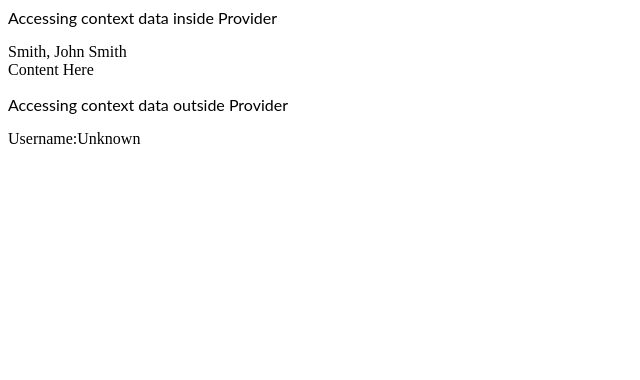
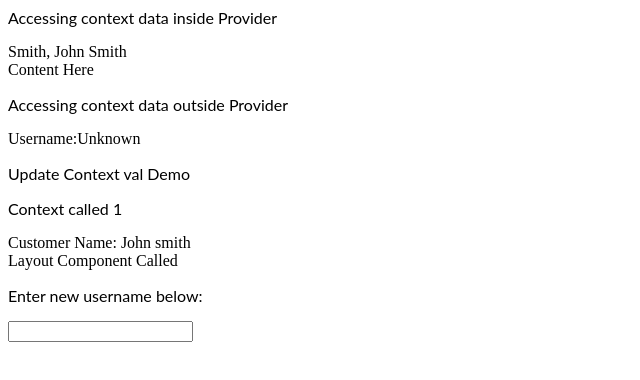
Before and after one commit to poojachoudhary560/react-context-api-pc, a React (Create React App) app: page / in a window 1280 px wide. Shown: the top 380 px of the page, without its empty margins (0-640 px from the left). Built offline with nearby package versions, Linux system fonts and the light colour scheme.

Commit message:
1 file modified, 7 added

```diff
--- a/src/App.js
+++ b/src/App.js
@@ -1,11 +1,15 @@
 import React from 'react';
 import ContextApiBasic from './ContextApiBasic';
+import ContextApiValueUpdate from './ContextApiValueUpdate';
 import './style.css';
 
 export default function App() {
   return (
     <div>
       <ContextApiBasic />
+
+      <p>Update Context val Demo</p>
+      <ContextApiValueUpdate />
     </div>
   );
 }
--- /dev/null
+++ b/src/ContextApiValueUpdate/Application.js
@@ -0,0 +1,22 @@
+import React, { useState, useMemo } from 'react';
+import CustomerContext from './CustomerContext';
+import CustomerNameInput from './CustomerNameInput';
+import Layout from './Layout';
+
+const Application = (props) => {
+  const [username, setUserName] = useState('John smith');
+  const value = useMemo(() => ({ username, setUserName }), [username]);
+  return (
+    <CustomerContext.Provider value={value}>
+      <div>
+        <p>Context called 1 </p>
+        <Layout>Layout Component Called</Layout>
+      </div>
+      <div>
+        <CustomerNameInput />
+      </div>
+    </CustomerContext.Provider>
+  );
+};
+
+export default Application;
--- /dev/null
+++ b/src/ContextApiValueUpdate/CustomerContext.js
@@ -0,0 +1,9 @@
+import React, { createContext } from 'react';
+
+const CustomerContext = createContext({
+  username: '',
+  // loggedIn: false,
+  setUserName: () => {},
+});
+
+export default CustomerContext;
--- /dev/null
+++ b/src/ContextApiValueUpdate/CustomerInfo.js
@@ -0,0 +1,9 @@
+import React, { useContext } from 'react';
+import CustomerContext from './CustomerContext';
+
+const CustomerInfo = () => {
+  const { username } = useContext(CustomerContext);
+  return <>Customer Name: {username}</>;
+};
+
+export default CustomerInfo;
--- /dev/null
+++ b/src/ContextApiValueUpdate/CustomerNameInput.js
@@ -0,0 +1,14 @@
+import React, { useContext } from 'react';
+import CustomerContext from './CustomerContext';
+
+const CustomerNameInput = () => {
+  const { username, setUserName } = useContext(CustomerContext);
+  return (
+    <>
+      <p>Enter new username below: </p>
+      <input type="text" onChange={(e) => setUserName(e.target.value)} />
+    </>
+  );
+};
+
+export default CustomerNameInput;
--- /dev/null
+++ b/src/ContextApiValueUpdate/Header.js
@@ -0,0 +1,14 @@
+import React from 'react';
+import CustomerInfo from './CustomerInfo';
+
+const Header = (props) => {
+  return (
+    <>
+      <header>
+        <CustomerInfo />
+      </header>
+    </>
+  );
+};
+
+export default Header;
--- /dev/null
+++ b/src/ContextApiValueUpdate/Layout.js
@@ -0,0 +1,13 @@
+import React from 'react';
+import Header from './Header';
+
+const Layout = ({ children }) => {
+  return (
+    <div>
+      <Header />
+      <main>{children}</main>
+    </div>
+  );
+};
+
+export default Layout;
--- /dev/null
+++ b/src/ContextApiValueUpdate/index.js
@@ -0,0 +1,3 @@
+import Application from './Application';
+
+export default Application;
```
